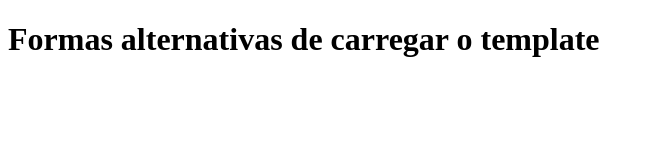
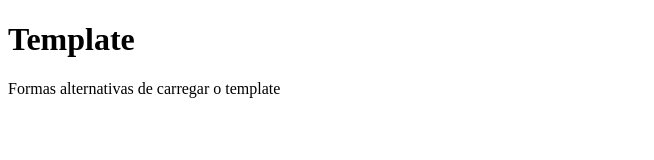
Before and after one commit to jheorgenes/vue3-avancando-com-vuejs, a plain HTML site: page index.html in a window 1280 px wide. Shown: the whole page, without its empty margins (0-654 px from the left). Drawn offline with Linux system fonts and the light colour scheme.

Commit message:
- Carregando template por meio da propriedade tamplate em conjunto com o $mount

```diff
--- a/index.html
+++ b/index.html
@@ -11,20 +11,28 @@
   </style>
 </head>
 <body>
+
   <div id="app">
-    <h1>{{ texto1 }}</h1>
-    <p>{{ texto2 }}</p>
+
   </div>
+
   <script>
     const vm = new Vue({
       // el: '#app',
+      template: `
+        <div>
+          <h1>{{ texto1 }}</h1>
+          <p>{{ texto2 }}</p>
+        </div>
+      `,
       data: {
         texto1: 'Template',
-        texto1: 'Formas alternativas de carregar o template'
+        texto2: 'Formas alternativas de carregar o template'
       }
     })
 
-    vm.$mount('#app')
+    vm.$mount('#app');
+
   </script>
 </body>
 </html>
```
